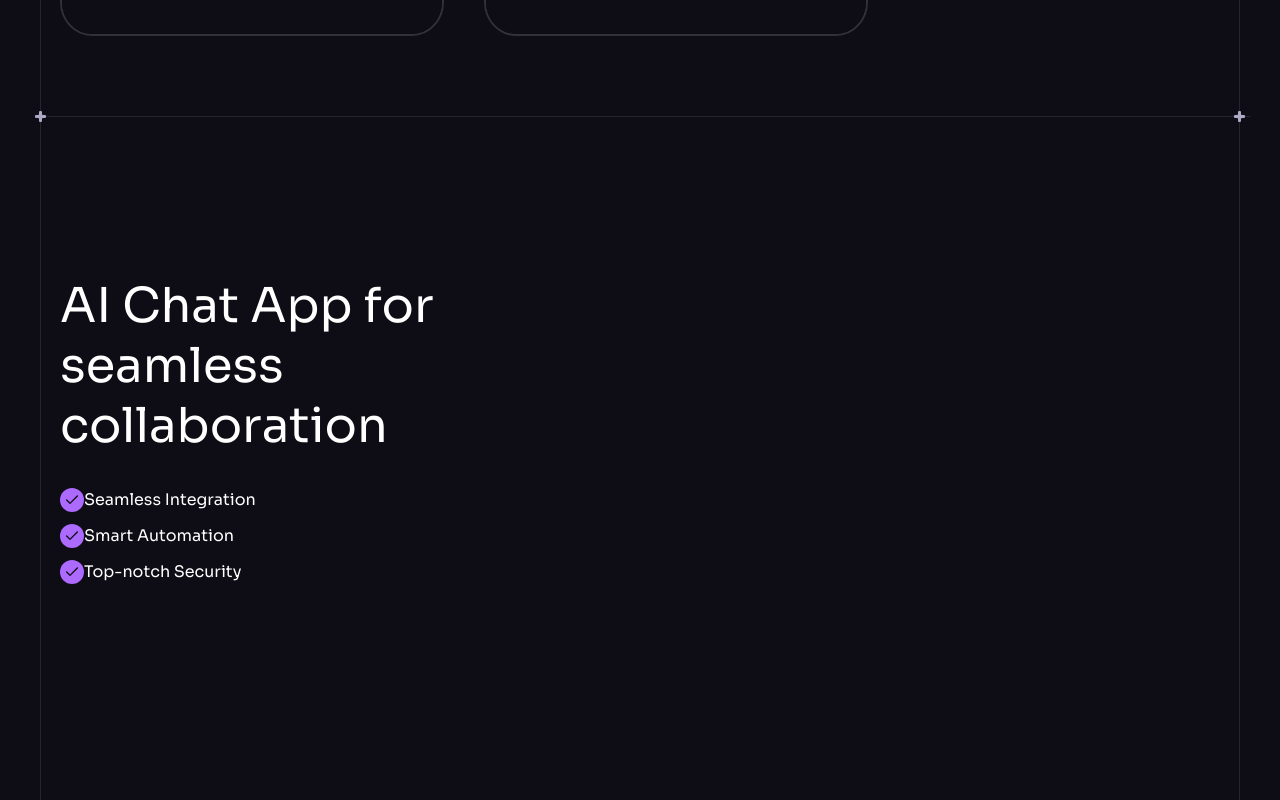
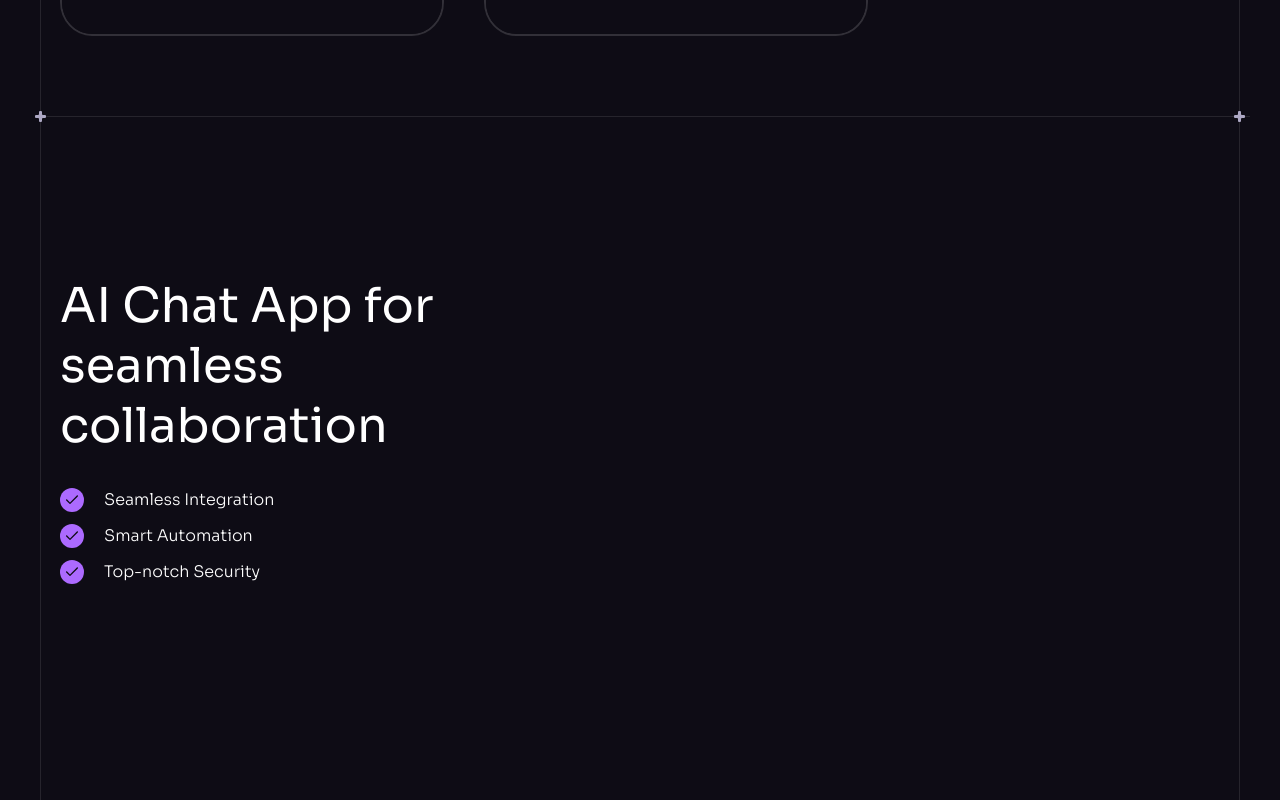
Before and after one commit to yafet-dev/brainwave, a React (Vite) app: page / in a window 1280 px wide. Shown: the part 2857-3657 px from the top of the page. Built offline with nearby package versions, Linux system fonts and the light colour scheme.

Commit message:
add space between headers

```diff
--- a/src/components/Collaboration.jsx
+++ b/src/components/Collaboration.jsx
@@ -15,7 +15,7 @@ function Collaboration() {
               <li className="mb-3" key={item.id}>
                 <div className="flex items-center">
                   <img src={check} width={24} height={24} />
-                  <h6>{item.title}</h6>
+                  <h6 className="body-2 ml-5">{item.title}</h6>
                 </div>
               </li>
             ))}
```
